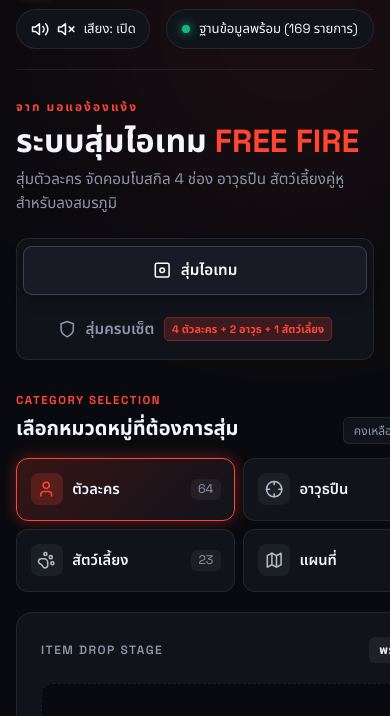
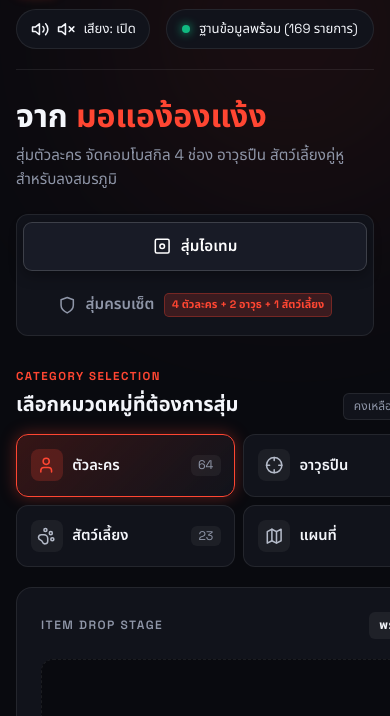
Before and after one commit to JuthathipMae/ff-randomizer-local, a plain HTML site: page index.html in a window 390 px wide. Shown: the part 69-785 px from the top of the page. Drawn offline with Linux system fonts and the light colour scheme.

Commit message:
Ubdate responsive desigt

```diff
--- a/index.html
+++ b/index.html
@@ -55,8 +55,8 @@
     <!-- Hero Header -->
     <section class="hero-section">
       <div class="hero-copy">
-        <p class="eyebrow">จาก มอแอง้องแง้ง</p>
-        <h1>ระบบสุ่มไอเทม <span>FREE FIRE</span></h1>
+
+        <h1>จาก <span>มอแอง้องแง้ง</span></h1>
         <p class="hero-desc">
           สุ่มตัวละคร จัดคอมโบสกิล 4 ช่อง อาวุธปืน สัตว์เลี้ยงคู่หู สำหรับลงสมรภูมิ
         </p>
```
Also changed, not shown: 1 other file.
